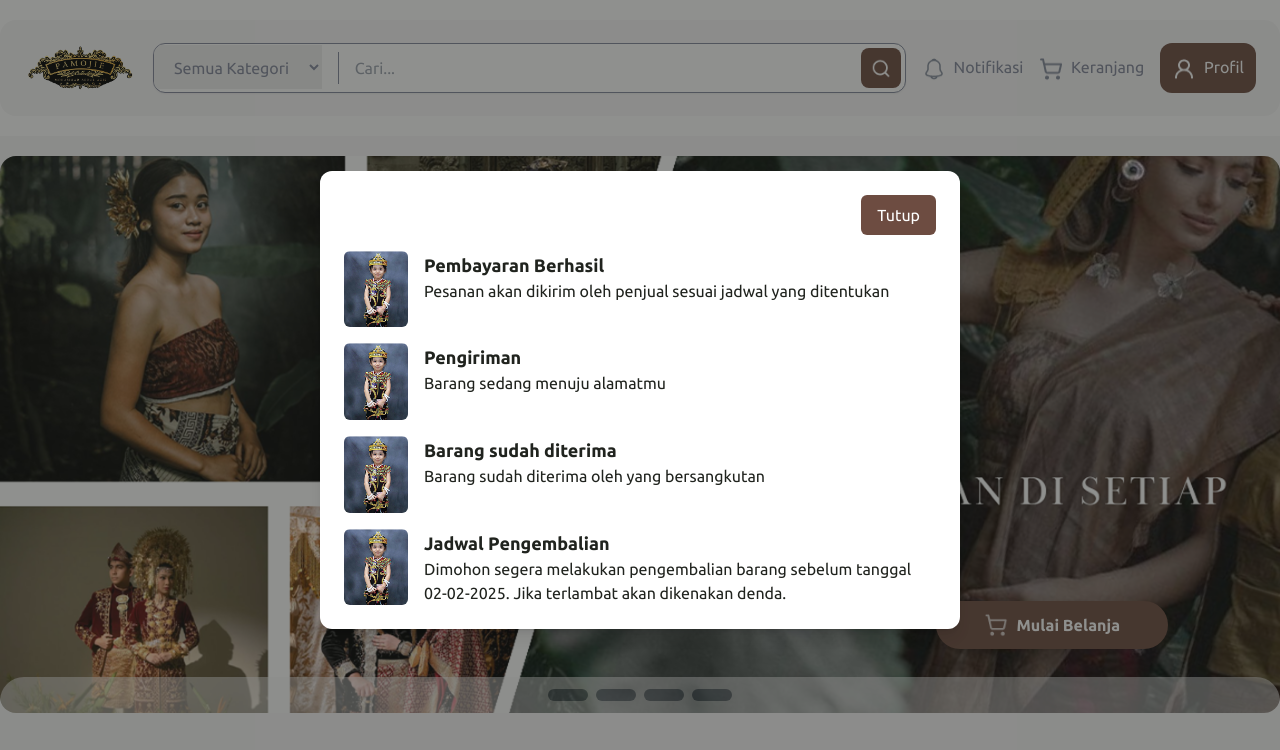
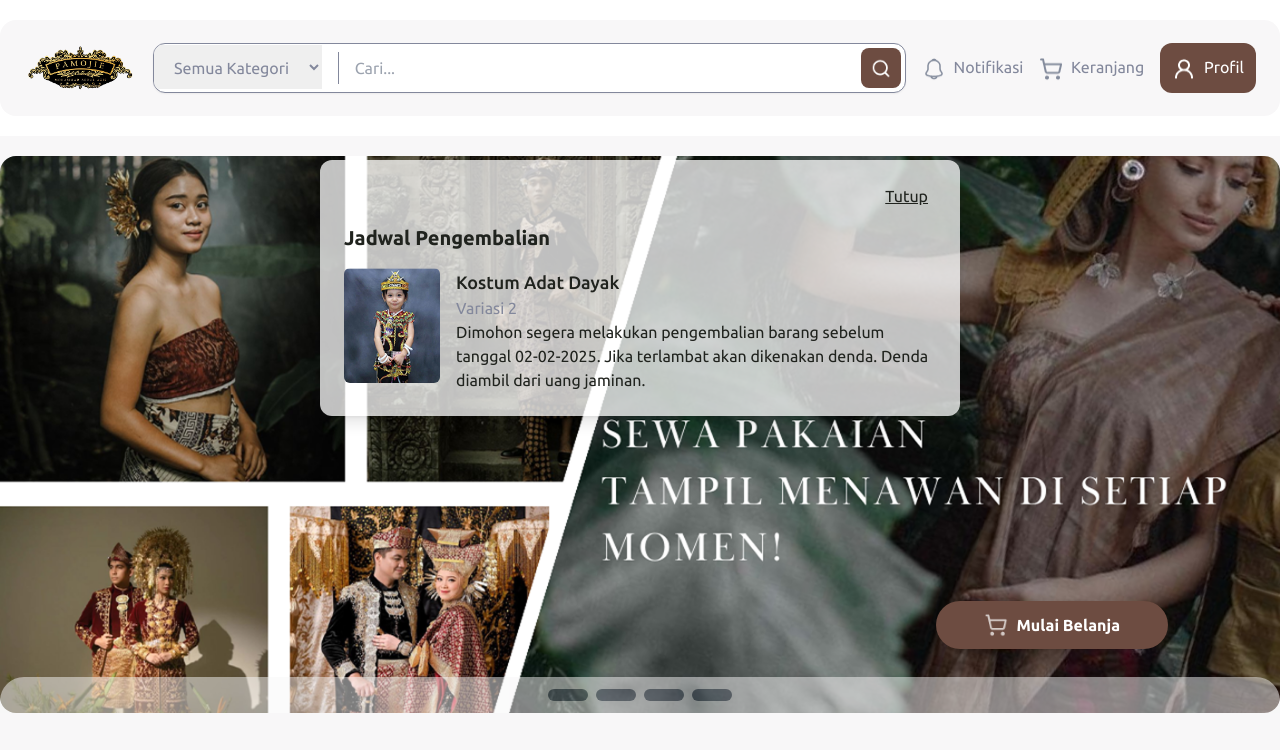
Before and after one commit to qoriib/pamojie, a website built with Vite: page src/pages/index_profile_notification.html in a window 1280 px wide. Shown: the top 750 px of the page. Built offline with nearby package versions, Linux system fonts and the light colour scheme.

Commit message:
Update notification

```diff
--- a/src/pages/index_profile_notification.html
+++ b/src/pages/index_profile_notification.html
@@ -318,37 +318,18 @@
     </main>
 
     <!-- BEGIN Modal Box -->
-    <div class="fixed inset-0 bg-black bg-opacity-50 flex justify-center items-center z-50">
-      <div class="bg-white rounded-xl shadow-lg w-[40rem] p-6 space-y-4">
+    <div class="fixed inset-0 flex justify-center items-start py-[10rem] z-50">
+      <div class="bg-white/75 rounded-xl shadow-lg w-[40rem] p-6 space-y-4">
         <div class="flex justify-end">
-          <a href="/index_profile.html" class="inline-block px-4 py-2 bg-dark text-white rounded-md text-md">Tutup</a>
+          <a href="/index_profile.html" class="inline-block px-2 text-black underline rounded-md text-md">Tutup</a>
         </div>
+        <h2 class="text-black font-semibold text-xl mb-3">Jadwal Pengembalian</h2>
         <div class="flex items-start space-x-4">
-          <img src="/cart/dayak.png" alt="Status" class="w-16 rounded-md object-cover" />
+          <img src="/cart/dayak.png" alt="Status" class="w-24 rounded-md object-cover" />
           <div>
-            <div class="font-semibold text-black text-lg">Pembayaran Berhasil</div>
-            <p class="text-md text-regular text-black">Pesanan akan dikirim oleh penjual sesuai jadwal yang ditentukan</p>
-          </div>
-        </div>
-        <div class="flex items-start space-x-4">
-          <img src="/cart/dayak.png" alt="Status" class="w-16 rounded-md object-cover" />
-          <div>
-            <div class="font-semibold text-black text-lg">Pengiriman</div>
-            <p class="text-md text-regular text-black">Barang sedang menuju alamatmu</p>
-          </div>
-        </div>
-        <div class="flex items-start space-x-4">
-          <img src="/cart/dayak.png" alt="Status" class="w-16 rounded-md object-cover" />
-          <div>
-            <div class="font-semibold text-black text-lg">Barang sudah diterima</div>
-            <p class="text-md text-regular text-black">Barang sudah diterima oleh yang bersangkutan</p>
-          </div>
-        </div>
-        <div class="flex items-start space-x-4">
-          <img src="/cart/dayak.png" alt="Status" class="w-16 rounded-md object-cover" />
-          <div>
-            <div class="font-semibold text-black text-lg">Jadwal Pengembalian</div>
-            <p class="text-md text-regular text-black">Dimohon segera melakukan pengembalian barang sebelum tanggal 02-02-2025. Jika terlambat akan dikenakan denda.</p>
+            <h3 class="font-medium text-black text-lg">Kostum Adat Dayak</h3>
+            <p class="font-regular text-grey-1">Variasi 2</p>
+            <p class="text-md text-regular text-black">Dimohon segera melakukan pengembalian barang sebelum tanggal 02-02-2025. Jika terlambat akan dikenakan denda. Denda diambil dari uang jaminan.</p>
           </div>
         </div>
       </div>
```
